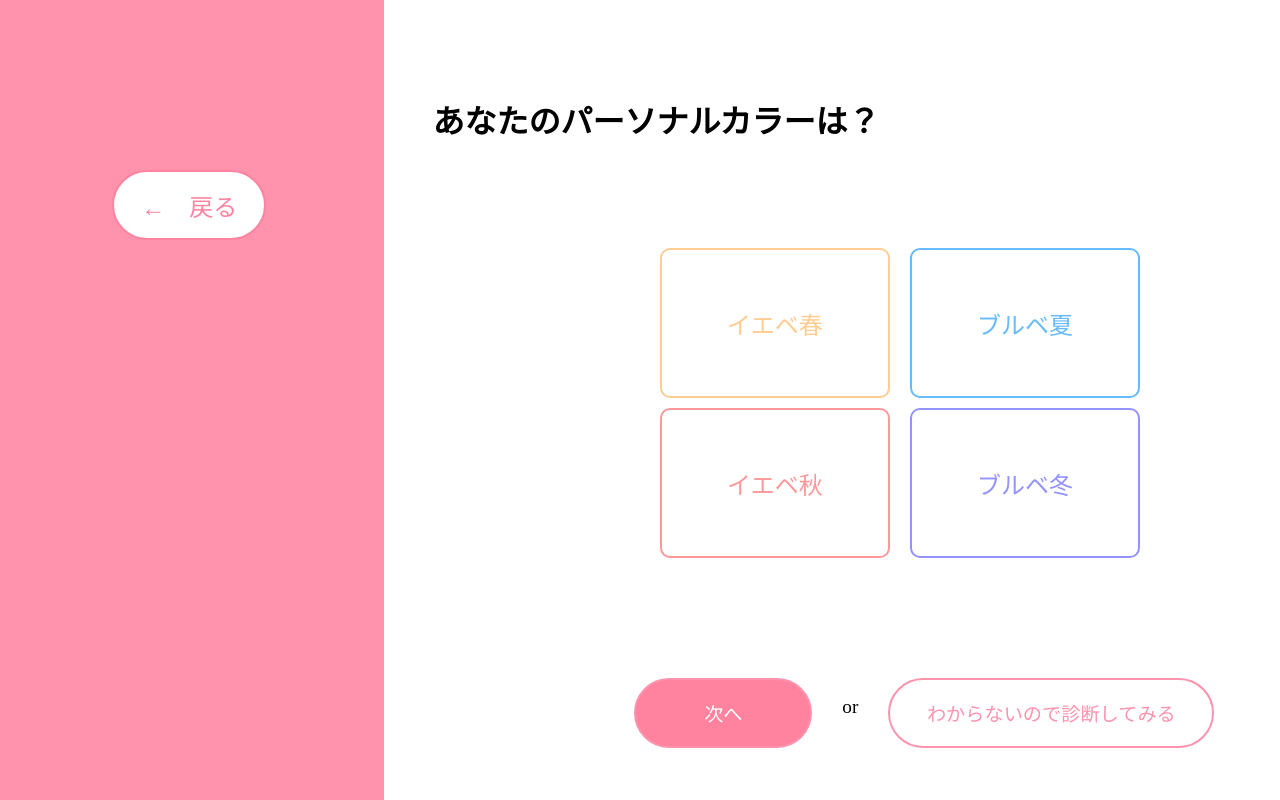
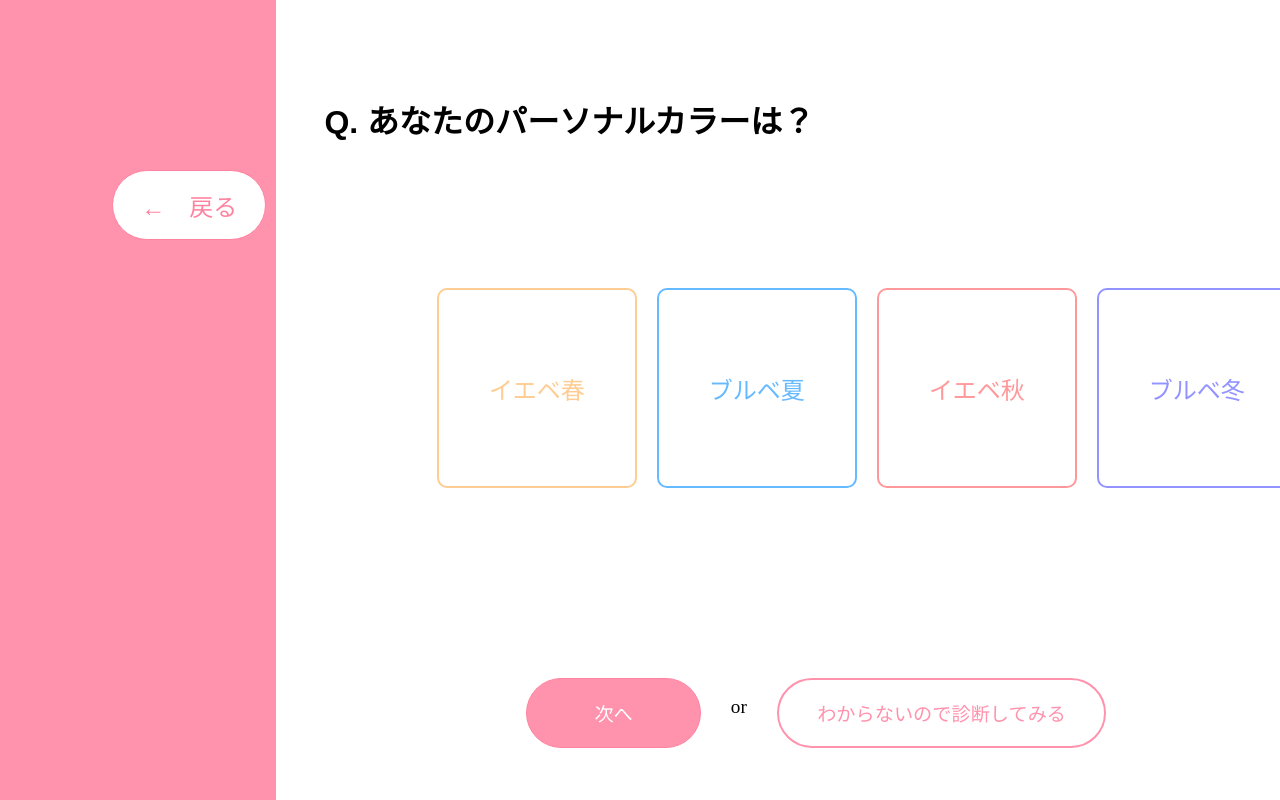
Before and after one commit to itc-s22025/Graduation_Task, a Next.js app in the folder frontend/: page /SignUp in a window 1280 px wide. Built offline with nearby package versions, Linux system fonts and the light colour scheme; no server answers; a web font is replaced by a local one.

Commit message:
サインインページのUIとりあえず（２）

```diff
--- a/frontend/src/app/SignUp/personalColor.js
+++ b/frontend/src/app/SignUp/personalColor.js
@@ -10,6 +10,8 @@ const Pc = () => {
     return(
         <>
             <h1 className={s.question}>
+                <span className={s.letter}>Q</span>
+                <span className={s.letter}>. </span>
                 <span className={s.letter}>あ</span>
                 <span className={s.letter}>な</span>
                 <span className={s.letter}>た</span>
@@ -27,18 +29,14 @@ const Pc = () => {
             </h1>
             <form>
                 <div className={s.pcContainer}>
-                    <div className={s.flex}>
                         <button type="button" value="Spring" className={s.spring}>イエベ春</button>
                         <button type="button"　value="Summer" className={s.summer}>ブルベ夏</button>
-                    </div>
-                    <div className={s.flex}>
                         <button type="button" value="Autumn" className={s.autumn}>イエベ秋</button>
                         <button type="button" value="Winter" className={s.winter}>ブルベ冬</button>
-                    </div>
                 </div>
 
                 <div className={s.submitContainer}>
-                    <button className={s.next}>次へ</button>
+                    <button type="button" className={s.next}>次へ</button>
                     <p className={s.or}>or</p>
                     <input type="submit" value="わからないので診断してみる" className={s.toTest}/>
                 </div>
--- a/frontend/src/app/SignUp/personalColor.module.css
+++ b/frontend/src/app/SignUp/personalColor.module.css
@@ -1,14 +1,11 @@
 @import url('https://fonts.googleapis.com/css2?family=Zen+Maru+Gothic:wght@300;400;500;700;900&display=swap');
-
-.flex{
-    display: flex;
-}
 
 .question{
     /*border: 1px solid red;*/
     margin: 12vh 3vw 0;
 }
 
+/*文字のフェードイン*/
 @keyframes fadeIn {
   0% {
     opacity: 0;
@@ -22,7 +19,7 @@
 
 .letter {
   opacity: 0;
-  animation: fadeIn 1.4s forwards;
+  animation: fadeIn 1.0s forwards;
 }
 
 .letter:nth-child(1) {
@@ -30,75 +27,81 @@
 }
 
 .letter:nth-child(2) {
+  animation-delay: 0.15s;
+}
+
+.letter:nth-child(3) {
   animation-delay: 0.2s;
 }
 
-.letter:nth-child(3) {
+.letter:nth-child(4) {
   animation-delay: 0.3s;
 }
 
-.letter:nth-child(4) {
+.letter:nth-child(5) {
   animation-delay: 0.4s;
 }
 
-.letter:nth-child(5) {
+.letter:nth-child(6) {
   animation-delay: 0.5s;
 }
 
-.letter:nth-child(6) {
-  animation-delay: 0.6s;
+.letter:nth-child(7) {
+    animation-delay: 0.6s;
 }
 
-.letter:nth-child(7) {
+.letter:nth-child(8) {
     animation-delay: 0.7s;
 }
 
-.letter:nth-child(8) {
+.letter:nth-child(9) {
     animation-delay: 0.8s;
 }
 
-.letter:nth-child(9) {
+.letter:nth-child(10) {
     animation-delay: 0.9s;
 }
 
-.letter:nth-child(10) {
+.letter:nth-child(11) {
     animation-delay: 1.0s;
 }
 
-.letter:nth-child(11) {
+.letter:nth-child(12) {
     animation-delay: 1.1s;
 }
 
-.letter:nth-child(12) {
+.letter:nth-child(13) {
     animation-delay: 1.2s;
 }
 
-.letter:nth-child(13) {
+.letter:nth-child(14) {
     animation-delay: 1.3s;
 }
 
-.letter:nth-child(14) {
+.letter:nth-child(15){
     animation-delay: 1.4s;
 }
 
+.letter:nth-child(16){
+     animation-delay: 1.5s;
+ }
+/*ここまで*/
 
 
-
-
-
+/*pc box*/
 .pcContainer{
     /*border: 1px solid springgreen;*/
-    margin-top: 12vh;
-    margin-left: 20vw;
-    width: 500px;
+    margin-top: 17vh;
+    margin-left: 11vw;
+    width: 1000px;
     height: 350px;
 }
 
 .spring{
     margin: 10px 10px 0;
 
-    width: 50%;
-    height: 150px;
+    width: 200px;
+    height: 200px;
     border: 2px solid #FFCC92;
     border-radius: 10px;
     outline: none;
@@ -109,18 +112,20 @@
     font-family: "Zen Maru Gothic", serif;
     font-weight: 400;
     font-size: 1.5rem;
+    animation: fadeIn 0.5s forwards;
 }
 
 .spring:hover, .spring:focus{
     background-color: #FFCC92;
     color: #fff;
+    border-radius: 100px;
 }
 
 .summer{
     margin: 10px 10px 0;
 
-    width: 50%;
-    height: 150px;
+    width: 200px;
+    height: 200px;
     border: 2px solid #66BAFF;
     border-radius: 10px;
     outline: none;
@@ -131,18 +136,20 @@
     font-family: "Zen Maru Gothic", serif;
     font-weight: 400;
     font-size: 1.5rem;
+    animation: fadeIn 1.2s forwards;
 }
 
 .summer:hover, .summer:focus{
     background-color: #66BAFF;
     color: #fff;
+    border-radius: 100px;
 }
 
 .autumn{
     margin: 10px 10px 0;
 
-    width: 50%;
-    height: 150px;
+    width: 200px;
+    height: 200px;
     border: 2px solid #FF989A;
     border-radius: 10px;
     outline: none;
@@ -153,18 +160,20 @@
     font-family: "Zen Maru Gothic", serif;
     font-weight: 400;
     font-size: 1.5rem;
+    animation: fadeIn 2.2s forwards;
 }
 
 .autumn:hover, .autumn:focus{
     background-color: #FF989A;
     color: #fff;
+    border-radius: 100px;
 }
 
 .winter{
     margin: 10px 10px 0;
 
-    width: 50%;
-    height: 150px;
+    width: 200px;
+    height: 200px;
     border: 2px solid #9293FF;
     border-radius: 10px;
     outline: none;
@@ -175,18 +184,22 @@
     font-family: "Zen Maru Gothic", serif;
     font-weight: 400;
     font-size: 1.5rem;
+    animation: fadeIn 3.2s forwards;
 }
 
 .winter:hover, .winter:focus{
     background-color: #9293FF;
     color: #fff;
+    border-radius: 100px;
 }
 
+
+/*下のボタン群*/
 .submitContainer{
     display: flex;
     /*border: 1px solid sandybrown;*/
 
-    margin-top: 10vh;
+    margin-top: 5vh;
     margin-left: 18vw;
     padding: 10px;
     width: 600px;
@@ -197,14 +210,21 @@
     outline: none;
 
     width: 180px;
-    border: 2px solid #FF92AD;
+    border: 1px solid #ff839f;
     border-radius: 50px;
-    background-color: #ff839f;
+    background-color: #FF92AD;
     color: #fff;
 
     font-family: "Zen Maru Gothic", serif;
     font-weight: 400;
     font-size: 1.2rem;
+    animation: fadeIn 1.5s forwards;
+}
+
+.next:hover{
+    border: 2px solid #ff839f;
+    background-color: #ff839f;
+    font-size: 1.3rem;
 }
 
 .or{
@@ -213,12 +233,13 @@
     font-family: "Zen Maru Gothic", serif;
     font-weight: 400;
     font-size: 1.2rem;
+    animation: fadeIn 2.2s forwards;
 }
 
 .toTest{
     outline: none;
 
-    width: 330px;
+    width: 340px;
     border: 2px solid #FF92AD;
     border-radius: 50px;
     background-color: #fff;
@@ -227,4 +248,10 @@
     font-family: "Zen Maru Gothic", serif;
     font-weight: 400;
     font-size: 1.2rem;
+    animation: fadeIn 3.2s forwards;
 }
+
+.toTest:hover{
+    border: 3px solid #FF92AD;
+    font-size: 1.23rem;
+}
--- a/frontend/src/styles/leftbar_before_home.module.css
+++ b/frontend/src/styles/leftbar_before_home.module.css
@@ -20,7 +20,7 @@
     width: 12vw;
     height: 70px;
 
-    border: 2px solid #ff839f;
+    border: 1px solid #ff839f;
     border-radius: 50px;
 
     font-size: 1.5rem;
@@ -33,6 +33,7 @@
 
 .button:hover{
     border: 4px solid #fff;
+    font-size: 1.6rem;
 }
 
 .button:active{
```
Also changed, not shown: frontend/src/app/FirstScreen/page.module.css (+8 -1 lines).
